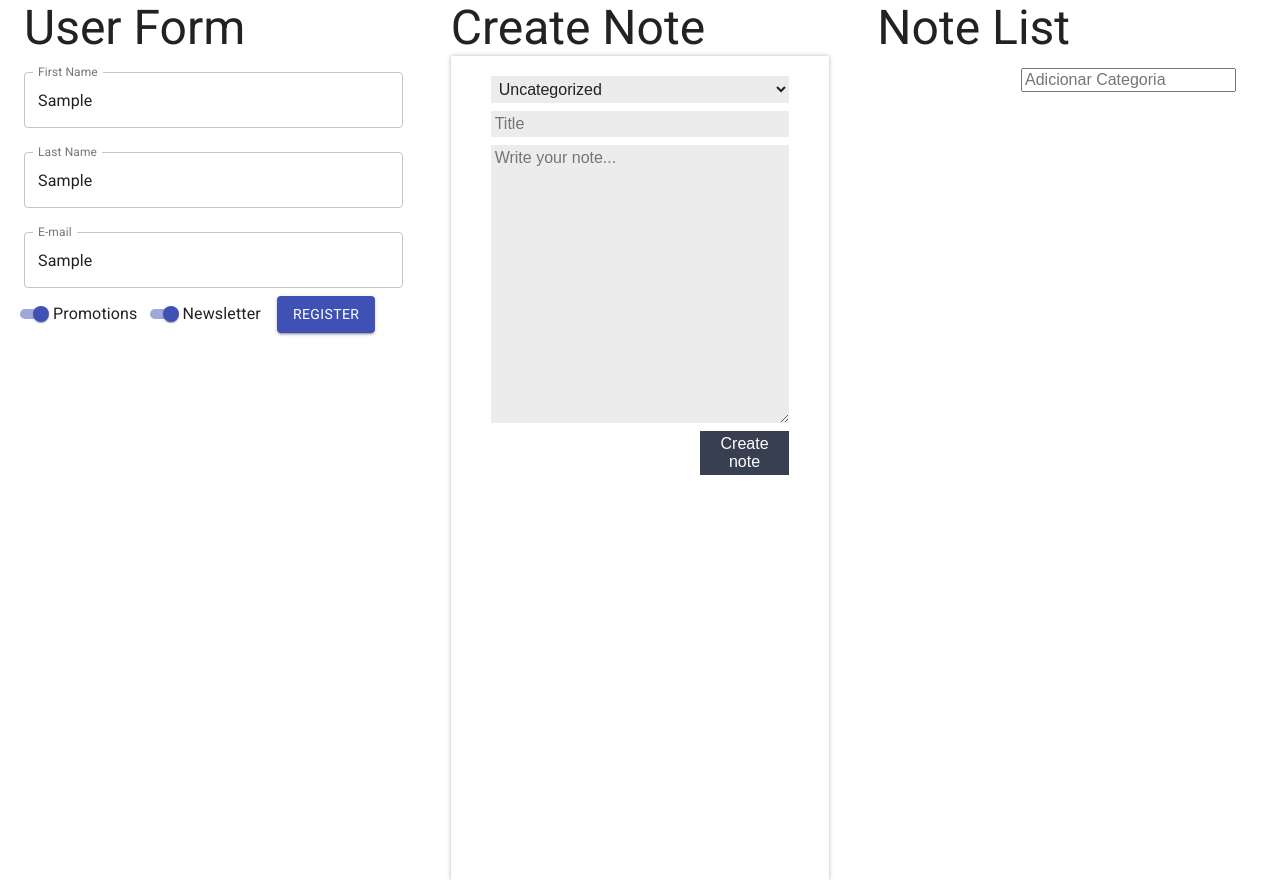
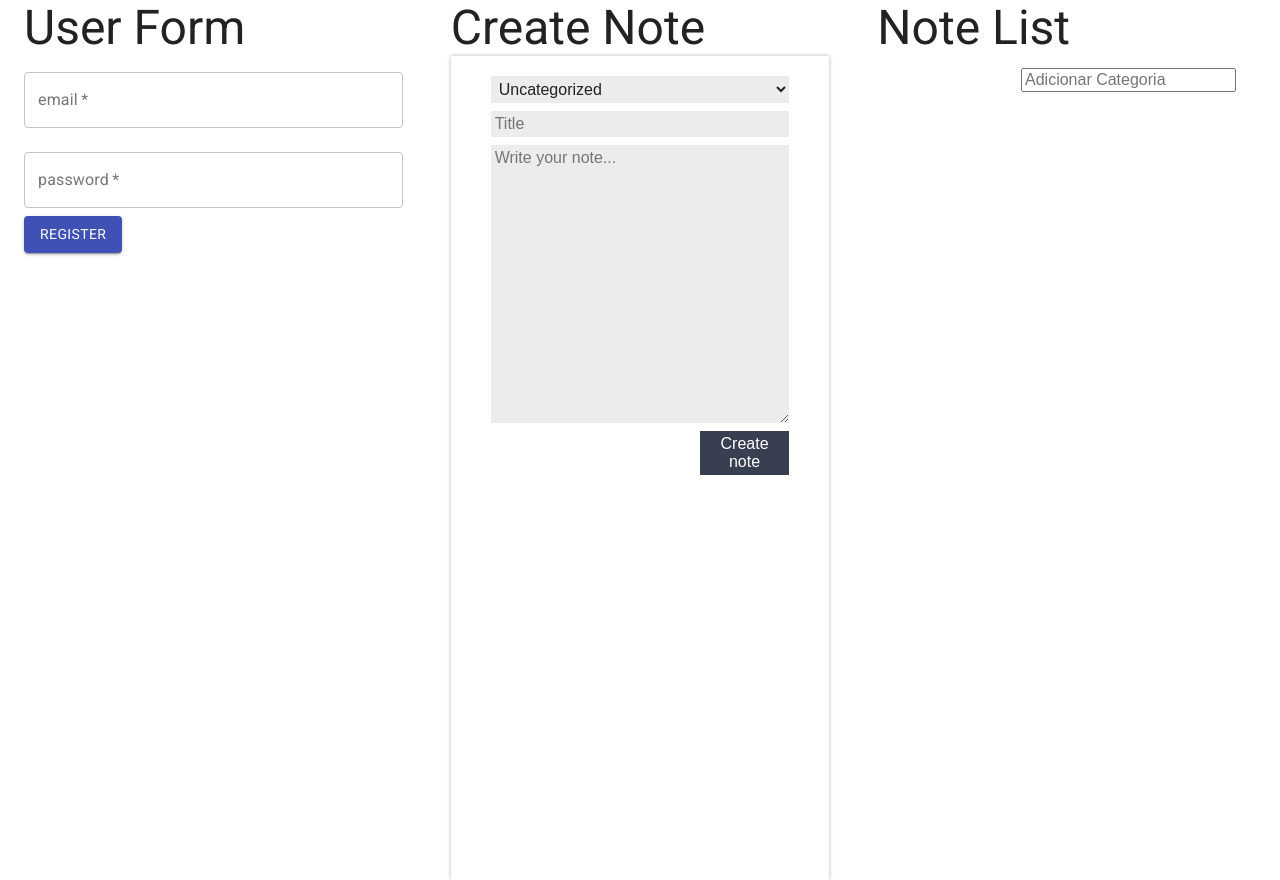
Before and after one commit to rafaelmauricioaraujo/reep, a React (Create React App) app: page / in a window 1280 px wide. Both pictures are taken after typing "Sample", "Sample", "Sample" into the empty fields and a click on the button "REGISTER". Built offline with nearby package versions, Linux system fonts and the light colour scheme.

Commit message:
next form function

```diff
--- a/src/components/UserForm/PersonalData.jsx
+++ b/src/components/UserForm/PersonalData.jsx
@@ -21,6 +21,7 @@ function PersonalData({ onSubmit, validEmail }) {
         label="First Name"
         margin="normal"
         variant="outlined"
+        required="true"
         fullWidth
         value={firstName}
         onChange={(event) => {
@@ -33,6 +34,7 @@ function PersonalData({ onSubmit, validEmail }) {
         label="Last Name"
         margin="normal"
         variant="outlined"
+        required="true"
         fullWidth
         value={secondName}
         onChange={(event) => {
@@ -45,6 +47,7 @@ function PersonalData({ onSubmit, validEmail }) {
         label="E-mail"
         margin="normal"
         variant="outlined"
+        required="true"
         fullWidth
         onBlur={(event) => {
           const isValid = validEmail(event.target.value);
--- a/src/components/UserForm/UserData.jsx
+++ b/src/components/UserForm/UserData.jsx
@@ -10,6 +10,7 @@ function UserData() {
         type="email"
         margin="normal"
         variant="outlined"
+        required="true"
         fullWidth
       />
       <TextField
@@ -18,6 +19,7 @@ function UserData() {
         type="password"
         margin="normal"
         variant="outlined"
+        required="true"
         fullWidth
       />
       <Button type="submit" variant="contained" color="primary">
--- a/src/components/UserForm/UserForm.jsx
+++ b/src/components/UserForm/UserForm.jsx
@@ -7,14 +7,18 @@ import UserData from "./UserData";
 function UserForm({ onSubmit, validEmail }) {
   const [currentState, setCurrentState] = useState(0);
 
+  function next() {
+    setCurrentState(currentState + 1);
+  }
+
   function currentForm(currentState) {
     switch (currentState) {
       case 0:
-        return <PersonalData onSubmit={onSubmit} validEmail={validEmail} />;
+        return <PersonalData onSubmit={next} validEmail={validEmail} />;
       case 1:
-        return <UserData />;
+        return <UserData onSubmit={next} />;
       case 2:
-        return <ShipmentData />;
+        return <ShipmentData onSubmit={onSubmit} />;
       default:
         return <Typography>Error. Form not recognize</Typography>;
     }
```
